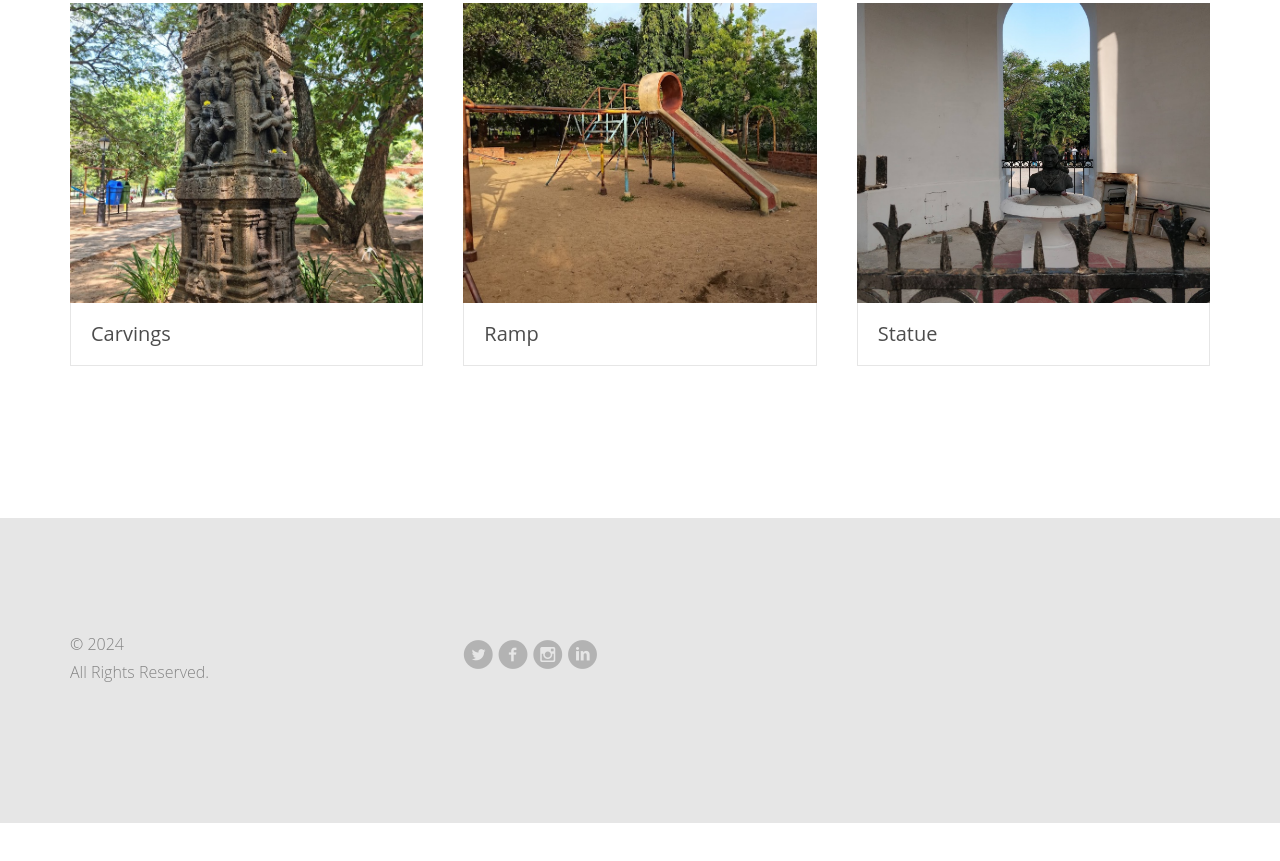
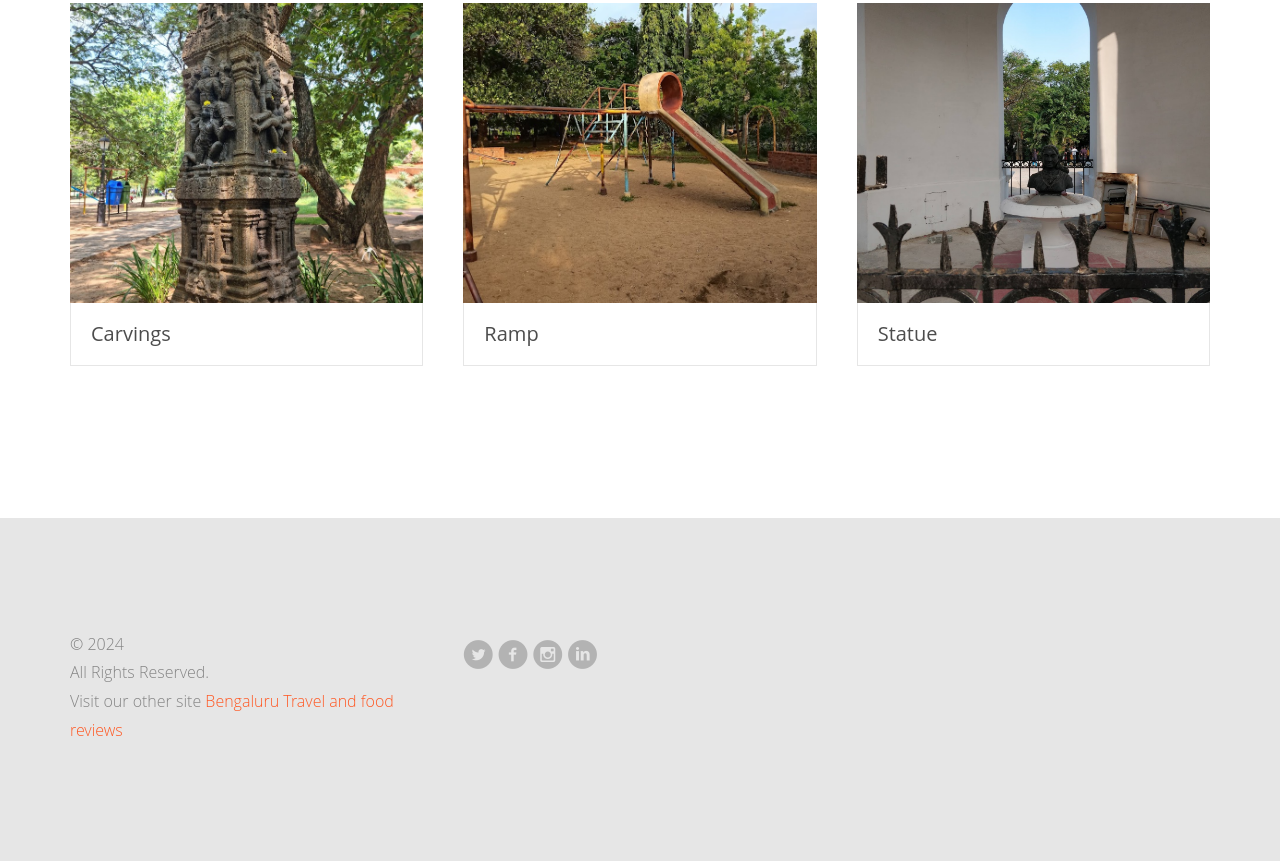
Before and after one commit to gushy0203/Bharathi-park, a plain HTML site: page index.html in a window 1280 px wide. Shown: the part 5490-6351 px from the top of the page. Before the commit the page ends 6313 px from the top, so only its background shows below. Drawn offline with Linux system fonts and the light colour scheme; files whose address does not match are found by name.

Commit message:
Update index.html
g3j

```diff
--- a/index.html
+++ b/index.html
@@ -19,7 +19,6 @@
 	DESIGNED & DEVELOPED by JAY VENKA
 
 	Website: 		https://jayvenka.com/
-	Email: 			jay@jayvenka.com
 
 	//////////////////////////////////////////////////////
 	 -->
@@ -368,8 +367,7 @@
 				<div class="col-md-4">
 					<div class="copyright">
 						<p>&copy; 2024 <br> All Rights Reserved. <br>
-						<!-- Designed by <a href="https://jayvenka.com" target="_blank">jay venka</a>  -->
-
+						Visit our other site <a href="https://bengalurutips.com" target="_blank">Bengaluru Travel and food reviews</a>
 
 						</p>
 					</div>
```
